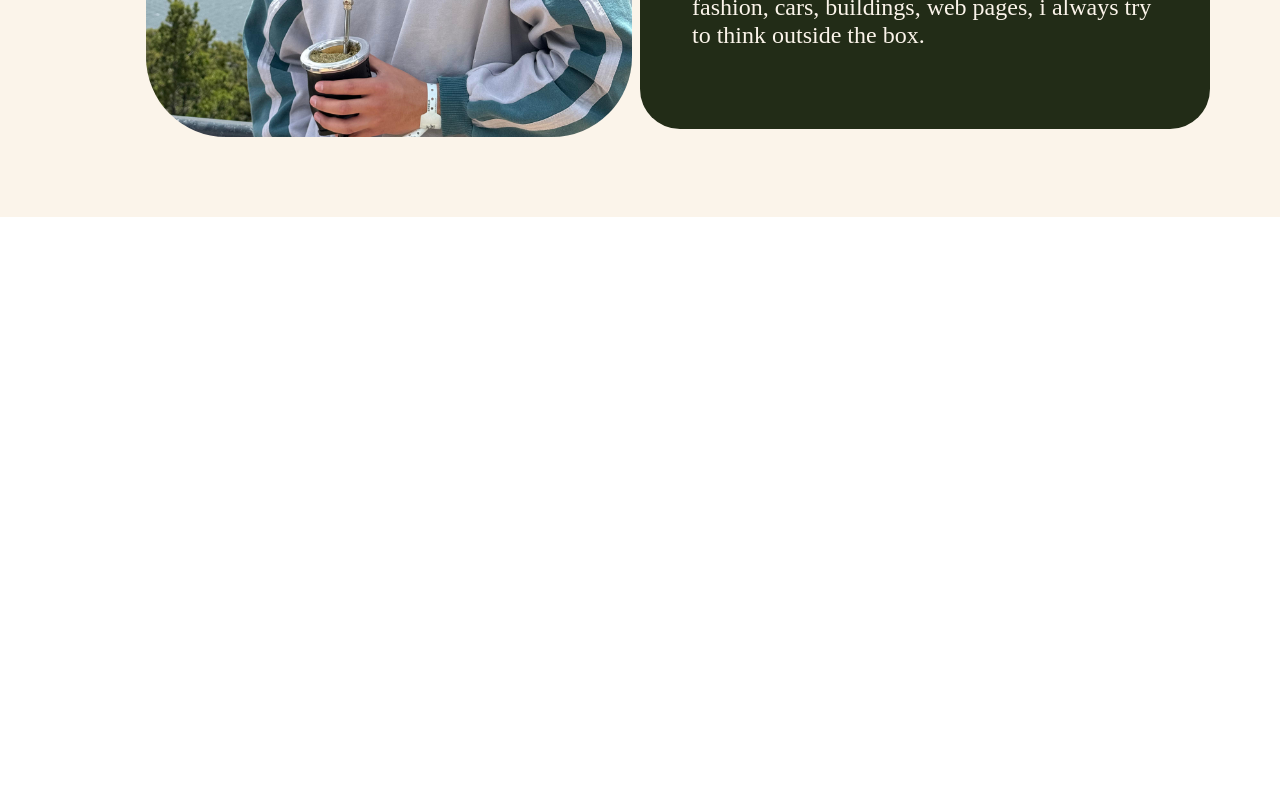
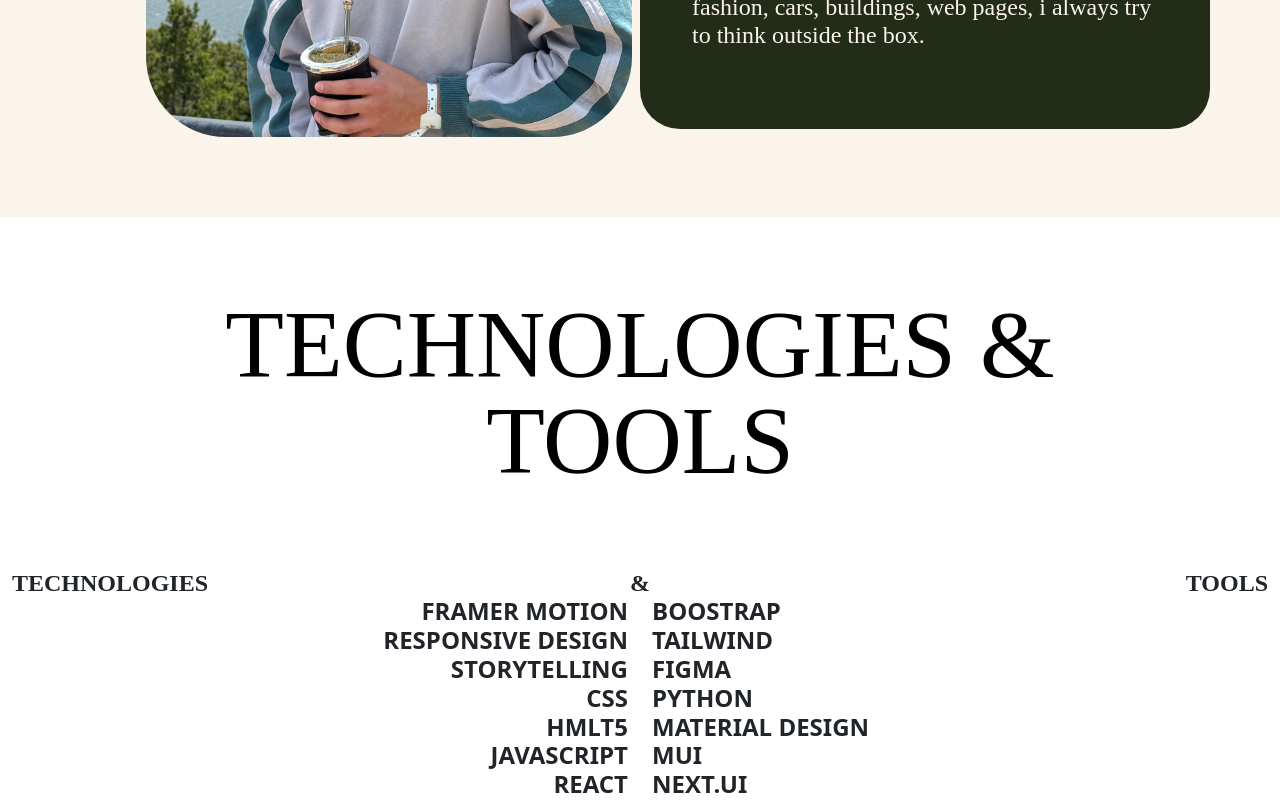
Before and after one commit to LautaroVelez/portfolio, a React (Vite) app: page / in a window 1280 px wide. Shown: the part 2179-2979 px from the top of the page. Before the commit the page ends 2396 px from the top, so only its background shows below. Built offline with nearby package versions, Linux system fonts and the light colour scheme; a web font is replaced by a local one.

Commit message:
tools and technologies added

```diff
--- a/index.html
+++ b/index.html
@@ -6,6 +6,7 @@
         @import url('https://fonts.googleapis.com/css2?family=Poppins:ital,wght@0,100;0,200;0,300;0,400;0,500;0,600;0,700;0,800;0,900;1,100;1,200;1,300;1,400;1,500;1,600;1,700;1,800;1,900&display=swap');
         @import url('https://fonts.googleapis.com/css2?family=Italiana&display=swap');
         @import url('https://fonts.googleapis.com/css2?family=Kaisei+Decol&display=swap');
+        @import url('https://fonts.googleapis.com/css2?family=Roboto:ital,wght@0,100;0,300;0,400;0,500;0,700;0,900;1,100;1,300;1,400;1,500;1,700;1,900&display=swap');
     </style>
 
     <meta name="viewport" content="width=device-width, initial-scale=1.0"/>
--- a/src/assets/styles/LandingPage.css
+++ b/src/assets/styles/LandingPage.css
@@ -57,4 +57,9 @@
 .MeText{
     margin: 5vh;
     font-size: 3vh;
+
 }
+
+.FontRoboto{
+    font-family: "Roboto bold";
+}
--- a/src/pages/Landing.jsx
+++ b/src/pages/Landing.jsx
@@ -47,6 +47,50 @@
                     </Row>
                 </Container>
             </section>
+
+            <span className={''}><h1
+                className={'m-20 text-8xl text-center text-black FontRoboto'}>TECHNOLOGIES & TOOLS</h1></span>
+
+            <Container fluid className={'font-bold text-2xl black'}>
+                <Row className={'FontRoboto'}>
+                    <Col>
+                        <h1 className={'text-start'}>TECHNOLOGIES</h1>
+                    </Col>
+                    <Col>
+                        <h1 className={'text-center'}>&</h1>
+                    </Col>
+                    <Col>
+                        <h1 className={'text-end'}>TOOLS</h1>
+                    </Col>
+                </Row>
+
+
+                <Row className={'text-center'}>
+                    <Col md={6}>
+
+                        <h1 className={'text-end'}>FRAMER MOTION</h1>
+                        <h1 className={'text-end'}>RESPONSIVE DESIGN</h1>
+                        <h1 className={'text-end'}>STORYTELLING</h1>
+                        <h1 className={'text-end'}>CSS</h1>
+                        <h1 className={'text-end'}>HMLT5</h1>
+                        <h1 className={'text-end'}>JAVASCRIPT</h1>
+                        <h1 className={'text-end'}>REACT</h1>
+
+
+                    </Col>
+                    <Col md={6}>
+                        <h1 className={'text-start'}>BOOSTRAP</h1>
+                        <h1 className={'text-start'}>TAILWIND</h1>
+                        <h1 className={'text-start'}>FIGMA</h1>
+                        <h1 className={'text-start'}>PYTHON</h1>
+                        <h1 className={'text-start'}>MATERIAL DESIGN</h1>
+                        <h1 className={'text-start'}>MUI</h1>
+                        <h1 className={'text-start'}>NEXT.UI</h1>
+                    </Col>
+                </Row>
+            </Container>
+
+
         </>
     );
 };
```
